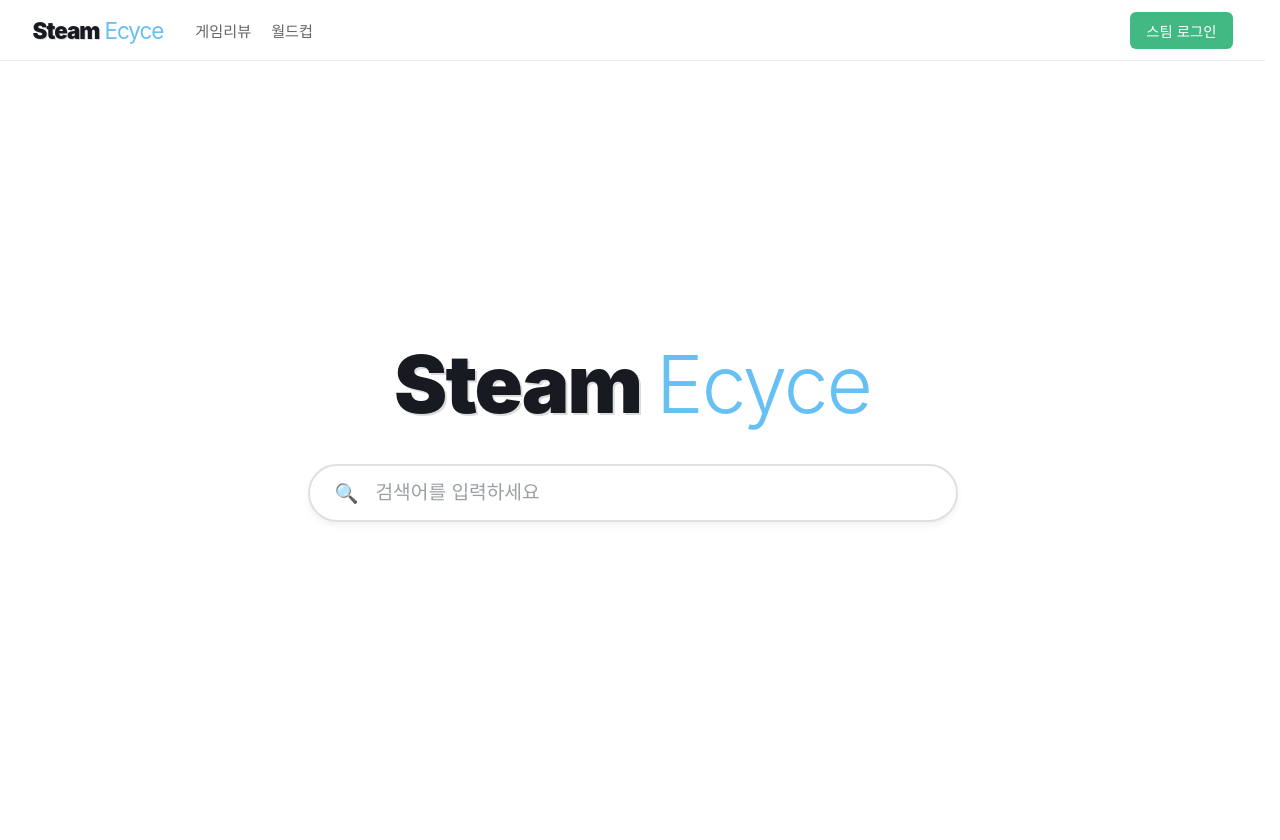
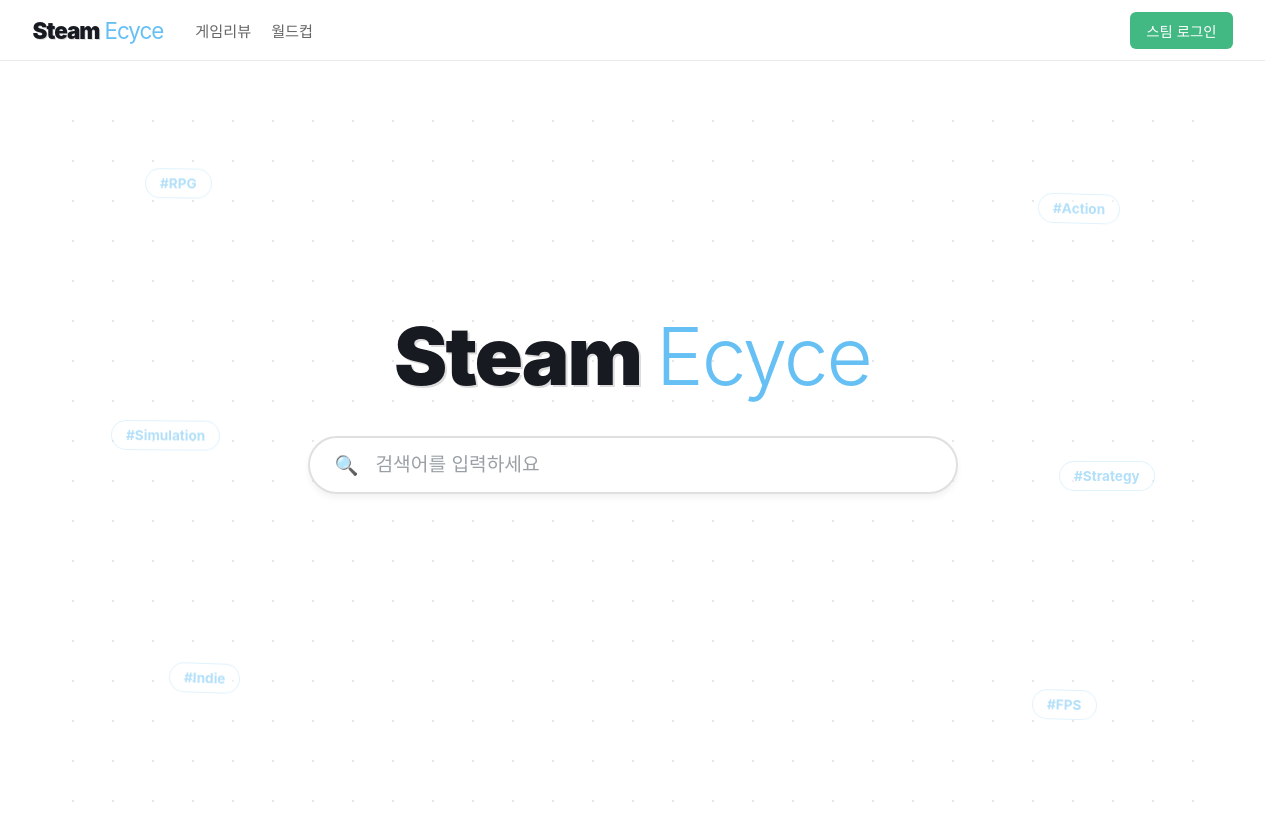
Before and after one commit to ssafyswh/steam-ecyce, a Vue app in the folder FrontEnd/: page / in a window 1280 px wide. Shown: the top 840 px of the page. Before the commit the page ends 800 px from the top, so only its background shows below. Built offline with nearby package versions, Linux system fonts and the light colour scheme.

Commit message:
[style] Add decorating elements in main page
메인 페이지에 장식 요소 추가

```diff
--- a/FrontEnd/src/views/MainView.vue
+++ b/FrontEnd/src/views/MainView.vue
@@ -2,6 +2,17 @@
 
 <template>
   <div class="main-container">
+    <div class="bg-decorative-layer">
+      <div class="dot-pattern"></div>
+      <div class="floating-tags">
+        <span class="tag t1">#RPG</span>
+        <span class="tag t2">#Action</span>
+        <span class="tag t3">#Indie</span>
+        <span class="tag t4">#FPS</span>
+        <span class="tag t5">#Simulation</span>
+        <span class="tag t6">#Strategy</span>
+      </div>
+    </div>
     <div class="search-wrapper">
       <div v-if="showSecretVideo" class="video-container">
         <iframe
@@ -261,9 +272,28 @@
 </script>
 
 <style scoped>
-/* 기존 스타일 그대로 유지 (생략된 부분은 위와 동일) */
-.main-container { display: flex; justify-content: center; align-items: center; min-height: 80vh; background-color: #ffffff; color: #171a21; flex-direction: column; font-family: -apple-system, BlinkMacSystemFont, "Segoe UI", Roboto, "Helvetica Neue", Arial, sans-serif; }
-.search-wrapper { width: 100%; max-width: 650px; text-align: center; padding: 0 20px; }
+.main-container {
+  position: relative;
+  display: flex;
+  flex-direction: column;
+  justify-content: center;
+  align-items: center;
+  min-height: 90vh;
+  padding-bottom: 17vh;
+  box-sizing: border-box;
+  width: 100%;
+  overflow: hidden;
+  background-color: #ffffff;
+}
+.search-wrapper {
+  width: 100%;
+  max-width: 650px;
+  text-align: center;
+  padding: 0 20px;
+  position: relative;
+  z-index: 10; /* 배경 레이어(1)보다 높은 값 */
+  /* margin: auto 제거 - 부모의 flex가 이미 중앙 정렬 중 */
+}
 .logo { font-size: 5rem; margin-bottom: 40px; font-weight: 900; letter-spacing: -2px; line-height: 1; display: flex; justify-content: center; gap: 15px; align-items: center; }
 .steam { color: #171a21; text-shadow: 2px 2px 0px #dcdcdc; }
 .ecyce { color: #66c0f4; font-weight: 300; }
@@ -430,4 +460,59 @@
   from { opacity: 0; transform: translateY(-10px); }
   to { opacity: 1; transform: translateY(0); }
 }
+
+.bg-decorative-layer {
+  position: absolute;
+  top: 0;
+  left: 0;
+  width: 100%;
+  height: 100%;
+  z-index: 1; /* 콘텐츠보다 뒤로 */
+  pointer-events: none;
+  user-select: none;
+}
+
+/* 도트 그리드 패턴 */
+.dot-pattern {
+  width: 100%;
+  height: 100%;
+  background-image: radial-gradient(#dcdcdc 1.2px, transparent 1.2px);
+  background-size: 40px 40px;
+  opacity: 0.7;
+}
+
+.floating-tags {
+  position: absolute;
+  top: 0;
+  left: 0;
+  width: 100%;
+  height: 100%;
+}
+
+.tag {
+  position: absolute;
+  font-size: 0.85rem;
+  font-weight: 700;
+  color: #66c0f4;
+  /* 가시성을 위해 투명도를 0.2에서 0.5로 상향 */
+  opacity: 0.5;
+  padding: 6px 14px;
+  border: 1.5px solid rgba(102, 192, 244, 0.4);
+  border-radius: 20px;
+  background-color: rgba(255, 255, 255, 0.8); /* 흰 배경에서 더 선명하게 */
+  animation: subtleFloat 6s infinite ease-in-out;
+}
+.t1 { top: 10%; left: 8%; animation-delay: 0s; }
+.t2 { top: 15%; right: 8%; animation-delay: 1s; }
+.t3 { bottom: 15%; left: 10%; animation-delay: 2s; }
+.t4 { bottom: 12%; right: 10%; animation-delay: 3s; }
+.t5 { top: 45%; left: 5%; animation-delay: 4s; }
+.t6 { top: 50%; right: 5%; animation-delay: 5.5s; }
+
+@keyframes subtleFloat {
+  0%, 100% { transform: translateY(0) rotate(0deg); }
+  50% { transform: translateY(-20px) rotate(2deg); }
+}
+
+
 </style>
```
